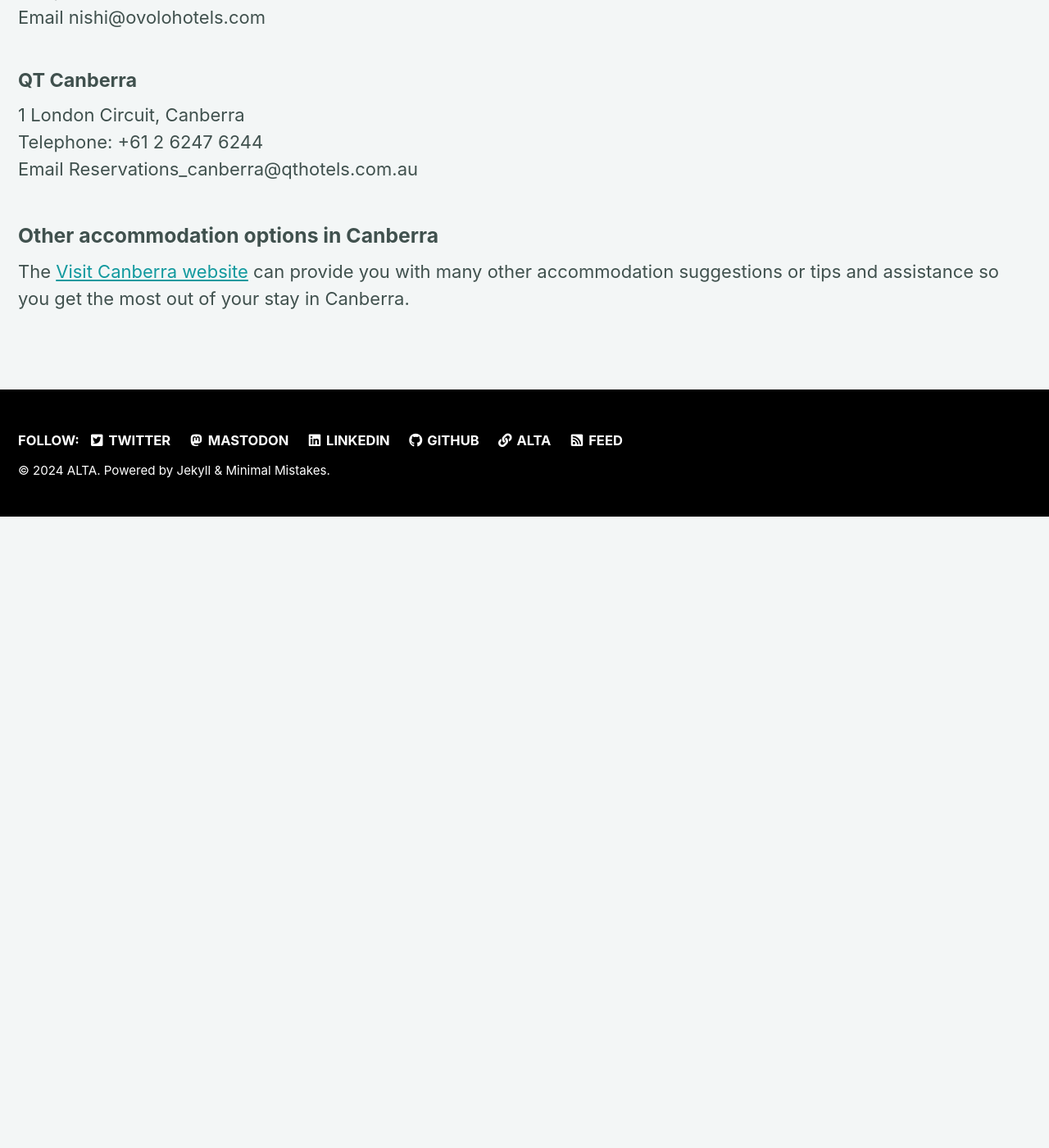
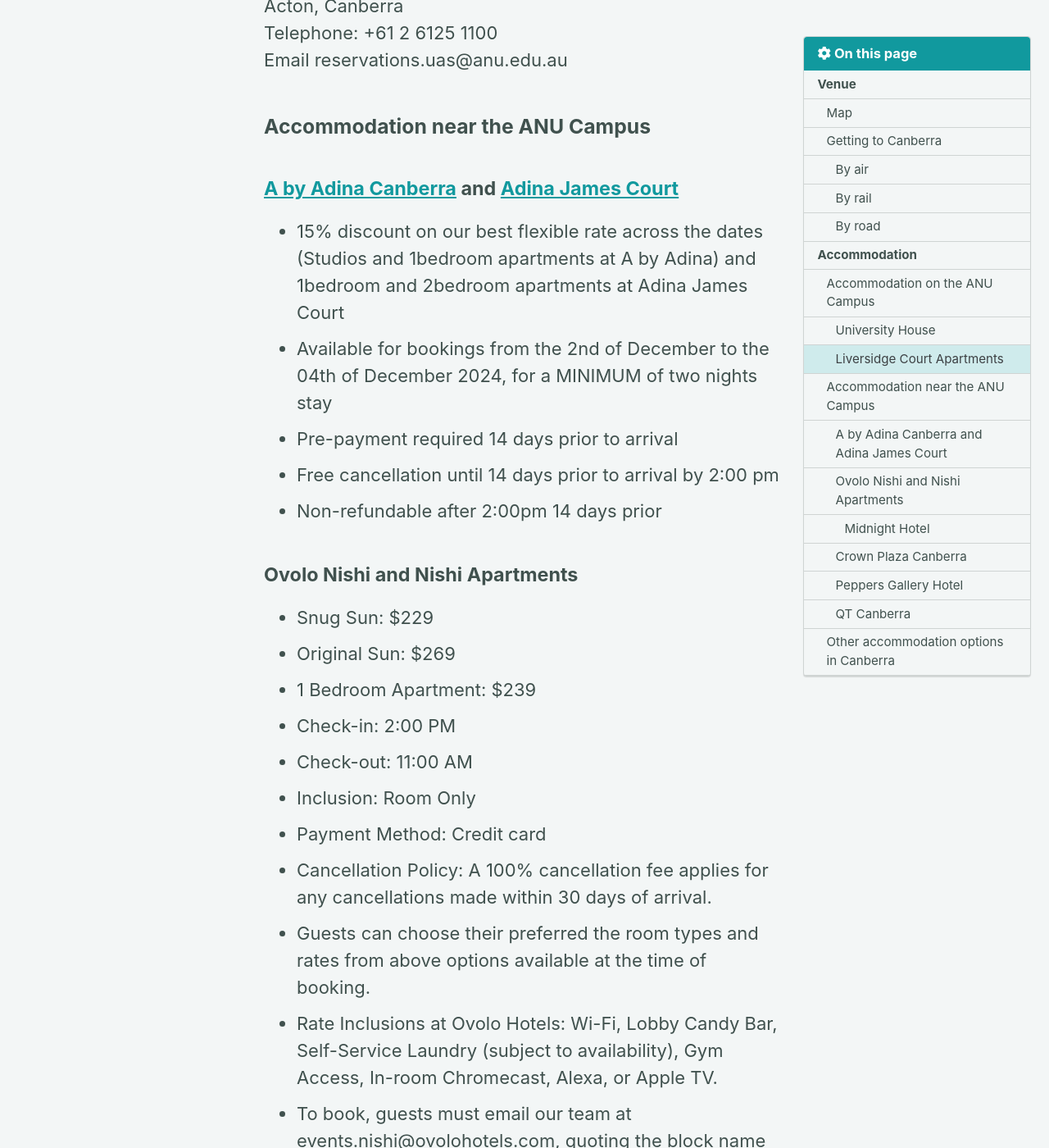
Before and after one commit to jkkummerfeld/alta2025, a Jekyll site: the page built from _pages/venue.md, in a window 1280 px wide and 1400 px high, scrolled down 2543 px. Shown: the whole window at 82% size. Built offline with Jekyll 4.4.1, drawn with Linux system fonts in a browser that asks for light colours; cached includes are drawn as plain includes; before the commit the page ends 3173 px from its top, so only the background shows below that; some of the changed text lies outside the part shown.

Commit message:
Update hotels

```diff
--- a/_pages/venue.md
+++ b/_pages/venue.md
@@ -49,17 +52,39 @@ Email reservations.uas@anu.edu.au
 
 ### Accommodation near the ANU Campus
 
+#### [A by Adina Canberra](https://reservations.tfehotels.com/?adult=1&arrive=2024-12-02&chain=14687&child=0&config=CORPNP_SBE&configcode=CORPNP_SBE&currency=AUD&depart=2024-12-04&hotel=31228&level=hotel&locale=en-US&productcurrency=AUD&promo=ALTAWORKSHOP1224&rooms=1&theme=ABASBE&themecode=ABASBE) and [Adina James Court](https://reservations.tfehotels.com/?adult=1&arrive=2024-12-02&chain=14687&child=0&config=CORPNP_SBE&configcode=CORPNP_SBE&currency=AUD&depart=2024-12-04&hotel=58450&level=hotel&locale=en-US&productcurrency=AUD&promo=ALTAWORKSHOP1224&rooms=1&theme=ADISBE&themecode=ADISBE)
+- 15% discount on our best flexible rate across the dates (Studios and 1bedroom apartments at A by Adina) and 1bedroom and 2bedroom apartments at Adina James Court
+- Available for bookings from the 2nd of December to the 04th of December 2024, for a MINIMUM of two nights stay
+- Pre-payment required 14 days prior to arrival
+- Free cancellation until 14 days prior to arrival by 2:00 pm
+- Non-refundable after 2:00pm 14 days prior
+
+#### Ovolo Nishi and Nishi Apartments
+- Snug Sun: $229
+- Original Sun: $269
+- 1 Bedroom Apartment: $239
+- Check-in: 2:00 PM
+- Check-out: 11:00 AM
+- Inclusion: Room Only
+- Payment Method: Credit card
+- Cancellation Policy: A 100% cancellation fee applies for any cancellations made within 30 days of arrival.
+- Guests can choose their preferred the room types and rates from above options available at the time of booking.
+- Rate Inclusions at Ovolo Hotels: Wi-Fi, Lobby Candy Bar, Self-Service Laundry (subject to availability), Gym Access, In-room Chromecast, Alexa, or Apple TV.
+- To book, guests must email our team at events.nishi@ovolohotels.com, quoting the block name "ALTA ANU 2024" or block code "744067".
+
+##### Midnight Hotel
+- $276.00 includes breakfast, a complimentary mini bar, and access to our 24-metre heated indoor lap pool and sauna.
+- [Booking link](https://www.marriott.com/en-us/hotels/cbrak-midnight-hotel-autograph-collection/overview/), and enter the code "BC6" in the Corp/Promo Code area under Special Rates.
+
+
+#### Crown Plaza Canberra
+- Booking link: TBC
+
 #### Peppers Gallery Hotel
 
 15 Edinburgh Avenue, New Acton, Canberra
 Telephone +61 2 6175 2222
 Email gallery@peppers.com.au
-
-#### Ovolo Nishi
-
-Nishi, 25 Edinburgh Avenue, New Acton, Canberra
-Telephone +61 2 6287 6287
-Email nishi@ovolohotels.com
 
 #### QT Canberra
 
@@ -67,6 +92,7 @@ Email nishi@ovolohotels.com
 Telephone: +61 2 6247 6244
 Email Reservations_canberra@qthotels.com.au
 
+
 ### Other accommodation options in Canberra
 
 The [Visit Canberra website](http://visitcanberra.com.au/accommodation/find) can provide you with many other accommodation suggestions or tips and assistance so you get the most out of your stay in Canberra.
```
Also changed, not shown: other parts of _pages/venue.md (+4 -1 lines).
